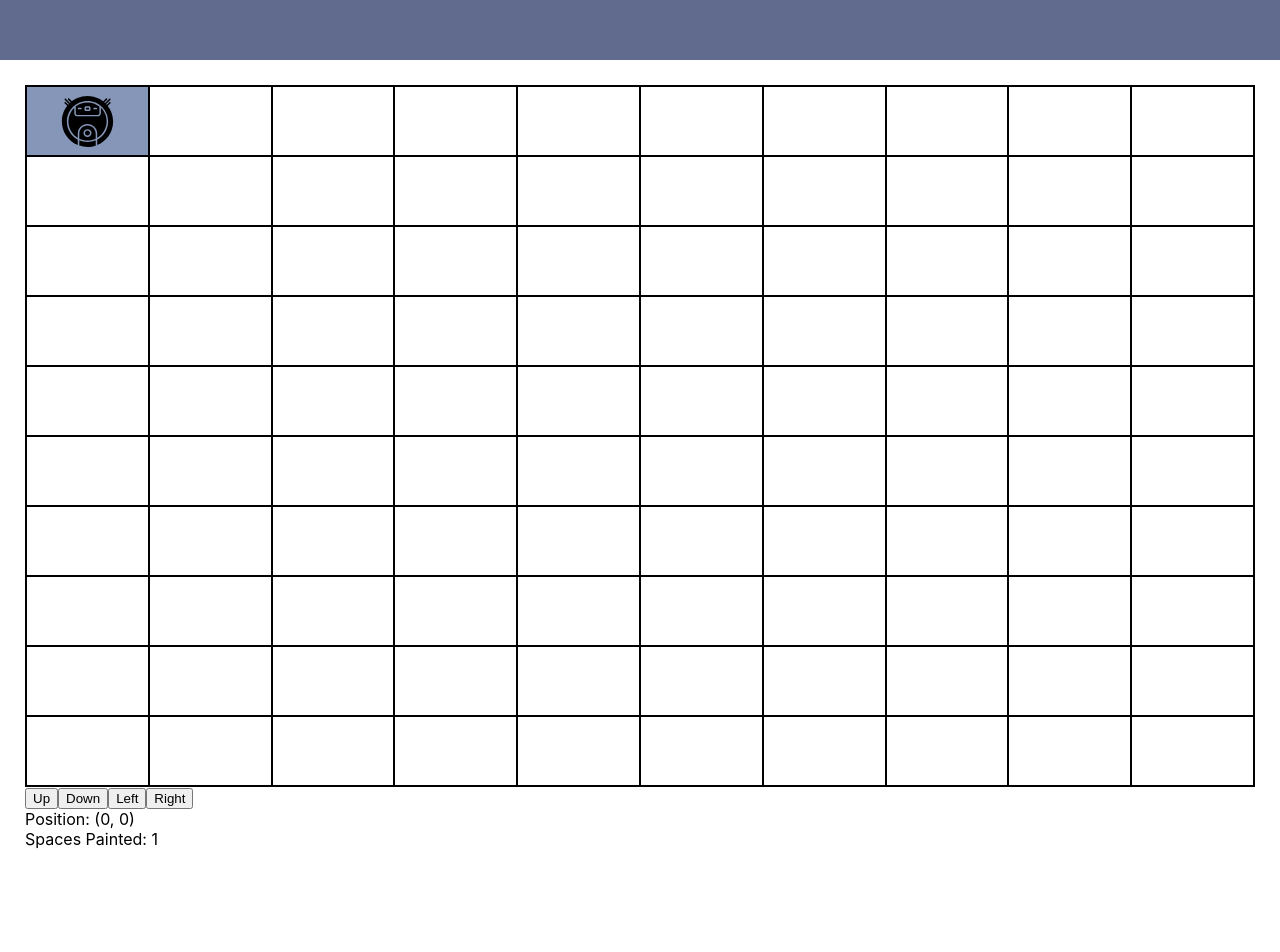
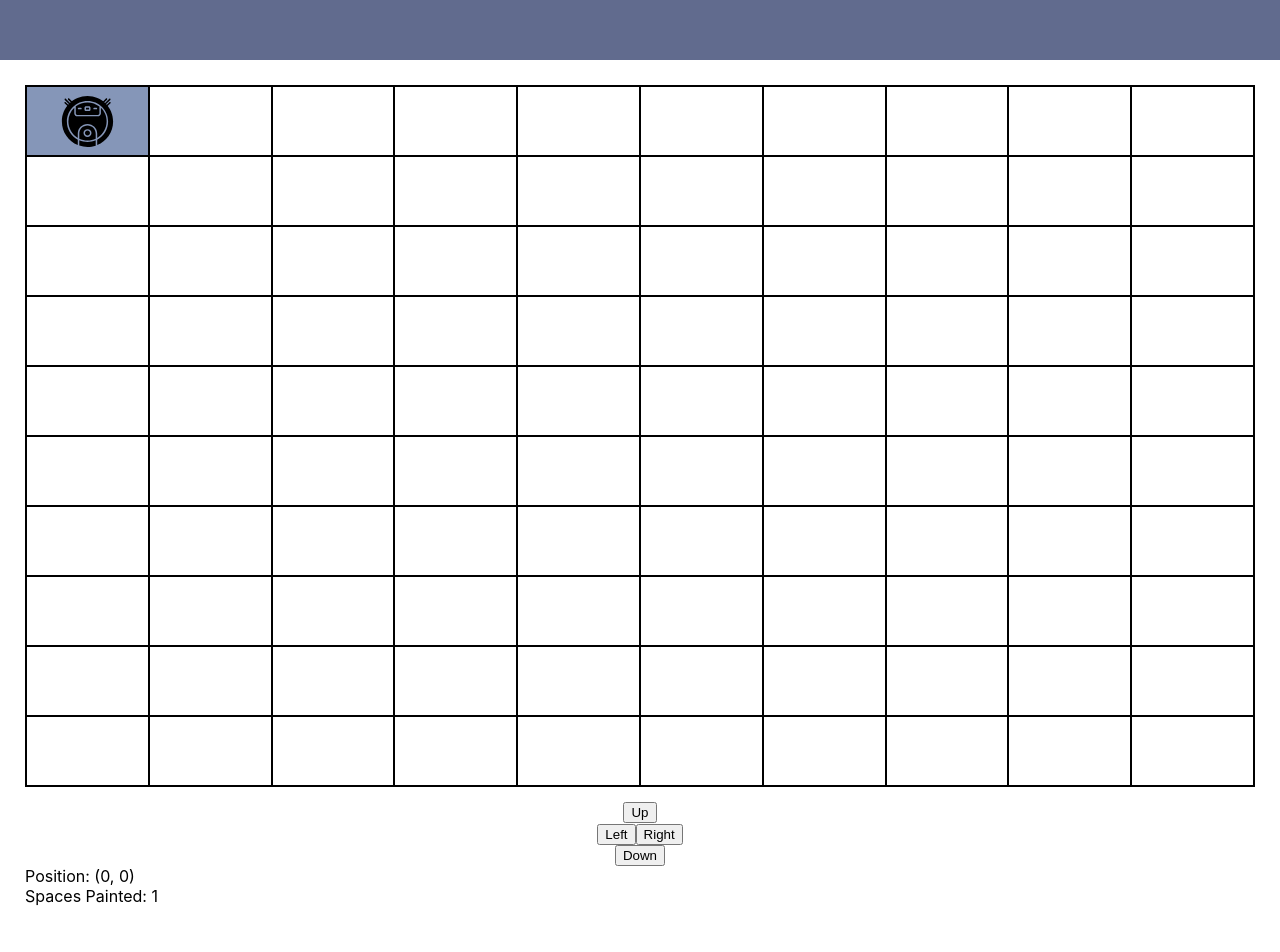
Before and after one commit to Paleczny/robot-painter, a React (Vite) app: page / in a window 1280 px wide. Shown: the top 952 px of the page. Built offline with nearby package versions, Linux system fonts and the light colour scheme.

Commit message:
refactor/customHook - use custom hook on home page instead of robot logic

```diff
--- a/src/components/Grid/Grid.tsx
+++ b/src/components/Grid/Grid.tsx
@@ -4,8 +4,8 @@ interface GridProps{
     grid: [][],
     robotPosition: {x: number,y: number}
 }
+
 const Grid = ({grid, robotPosition}:GridProps) => {
-
     return (
         <div className="grid">
             {grid.map((row: [], rowIndex: number ) => (
@@ -17,7 +17,7 @@ const Grid = ({grid, robotPosition}:GridProps) => {
                             key={colIndex}
                             className={`cell ${col ? 'painted' : ''}`}
                         >
-                            { showRobotInCell && <img className='robot-img' src={Vacuum}/>}
+                            { showRobotInCell && <img alt="" className='robot-img' src={Vacuum}/>}
                         </div>
                     )})}
                 </div>
--- a/src/components/Layout/Layout.scss
+++ b/src/components/Layout/Layout.scss
@@ -9,15 +9,3 @@ main {
   flex: 1;
   padding: 25px
 }
-
-.light-theme {
-  background-color: white;
-  text-transform: capitalize;
-  color: black;
-}
-
-.dark-theme {
-  background-color: gray;
-  text-transform: capitalize;
-  color: white;
-}
--- a/src/components/RobotController.tsx
+++ /dev/null
@@ -1,46 +0,0 @@
-import {useEffect} from 'react';
-
-interface RobotControllerProps {
-    onMove: (x: number, y: number) => void;
-    position: { x: number, y: number }
-}
-
-const RobotController = ({onMove, position}: RobotControllerProps) => {
-
-    useEffect(() => {
-        onMove(position.x, position.y);
-    }, []);
-
-    const move = (direction: string): void => {
-
-        switch (direction) {
-            case 'up':
-                position.x = position.x > 0 ? position.x - 1 : position.x;
-                break;
-            case 'down':
-                position.x = position.x < 9 ? position.x + 1 : position.x;
-                break;
-            case 'left':
-                position.y = position.y > 0 ? position.y - 1 : position.y;
-                break;
-            case 'right':
-                position.y = position.y < 9 ? position.y + 1 : position.y;
-                break;
-
-            default:
-                break;
-        }
-        onMove(position.x, position.y)
-    };
-
-    return (
-        <div>
-            <button onClick={() => move('up')}>Up</button>
-            <button onClick={() => move('down')}>Down</button>
-            <button onClick={() => move('left')}>Left</button>
-            <button onClick={() => move('right')}>Right</button>
-        </div>
-    );
-};
-
-export default RobotController;
--- /dev/null
+++ b/src/components/RobotController/RobotController.scss
@@ -0,0 +1,8 @@
+@import "/src/scss/Robot-painter-root.scss";
+
+.controller-container{
+  display: flex;
+  flex-direction: column;
+  align-items: center;
+  margin-top: 15px;
+}
--- /dev/null
+++ b/src/components/RobotController/RobotController.tsx
@@ -0,0 +1,21 @@
+import "./RobotController.scss"
+
+interface RobotControllerProps {
+    onMove: (direction: string) => void;
+}
+
+const RobotController = ({onMove}: RobotControllerProps) => {
+
+    return (
+        <div className="controller-container">
+            <button onClick={() => onMove('up')}>Up</button>
+            <div>
+                <button onClick={() => onMove('left')}>Left</button>
+                <button onClick={() => onMove('right')}>Right</button>
+            </div>
+            <button onClick={() => onMove('down')}>Down</button>
+        </div>
+    );
+};
+
+export default RobotController;
--- /dev/null
+++ b/src/hooks/useRobotPainter.tsx
@@ -0,0 +1,59 @@
+import {useCallback, useEffect, useState} from "react";
+
+const createGrid = (gridSize: number) => Array(gridSize).fill(Array(gridSize).fill(false));
+
+export default function useRobotPainter(gridSize = 10) {
+    const [robotPosition, setRobotPosition] = useState({x: 0, y: 0});
+    const [grid, setGrid] = useState(createGrid(gridSize));
+    const [spacesPainted, setSpacesPainted] = useState<string[]>([]);
+
+    useEffect(() => {
+        moveRobot('');
+    }, [])
+
+    const paintCell = useCallback((x: number, y: number): void => {
+        setGrid((prevGrid) => {
+            const newGrid = [...prevGrid];
+            newGrid[y] = [...newGrid[y]];
+            newGrid[y][x] = true;
+            return newGrid;
+        });
+    }, []);
+
+    const moveRobot = useCallback((direction: string): void => {
+        setRobotPosition(prevPosition => {
+            let {x, y} = prevPosition;
+            switch (direction) {
+                case 'up':
+                    x = robotPosition.x > 0 ? robotPosition.x - 1 : robotPosition.x;
+                    break;
+                case 'down':
+                    x = robotPosition.x < 9 ? robotPosition.x + 1 : robotPosition.x;
+                    break;
+                case 'left':
+                    y = robotPosition.y > 0 ? robotPosition.y - 1 : robotPosition.y;
+                    break;
+                case 'right':
+                    y = robotPosition.y < 9 ? robotPosition.y + 1 : robotPosition.y;
+                    break;
+
+                default:
+                    break;
+            }
+
+            paintCell(x, y)
+            setSpacesPainted((prev) => [...prev, `${x},${y}`]);
+
+            return {x, y}
+        })
+
+    }, [grid, paintCell]);
+
+
+    return {
+        robotPosition,
+        spacesPainted,
+        grid,
+        moveRobot
+    };
+}
--- a/src/pages/Home/Home.tsx
+++ b/src/pages/Home/Home.tsx
@@ -1,60 +1,15 @@
 import './Home.css'
 import Grid from "../../components/Grid/Grid.tsx";
-import RobotController from "../../components/RobotController.tsx";
-import React, {useCallback, useEffect, useState} from "react";
+import RobotController from "../../components/RobotController/RobotController.tsx";
+import useRobotPainter from "../../hooks/useRobotPainter.tsx";
 
 function Home() {
-    const gridSize = 10;
-    const initialGrid = Array(gridSize).fill(Array(gridSize).fill(false));
-    const [robotPosition, setRobotPosition] = useState({x: 0, y: 0});
-    const [grid, setGrid] = useState(initialGrid);
-    const [spacesPainted, setSpacesPainted] = useState<string[]>([]);
-
-    useEffect(() => {
-        setSpacesPainted((prev) => [...prev, `${robotPosition.x},${robotPosition.y}`]);
-    }, [robotPosition]);
-
-    const paintCell = useCallback((x: number, y: number): void => {
-        setGrid((prevGrid) => {
-            const newGrid = [...prevGrid];
-            newGrid[y] = [...newGrid[y]];
-            newGrid[y][x] = true;
-            return newGrid;
-        });
-    }, []);
-
-    const handleRobotMove = useCallback((x: number, y: number): void => {
-        setRobotPosition({x, y});
-        paintCell(x, y);
-    }, [paintCell]);
-
-    const handleKeyDown = (event: React.KeyboardEvent<HTMLDivElement>) => {
-        let newX = robotPosition.x
-        let newY = robotPosition.y;
-
-        switch (event.code) {
-            case 'ArrowUp':
-                newX = robotPosition.x > 0 ? robotPosition.x - 1 : robotPosition.x;
-                break;
-            case 'ArrowDown':
-                newX = robotPosition.x < 9 ? robotPosition.x + 1 : robotPosition.x;
-                break;
-            case 'ArrowLeft':
-                newY = robotPosition.y > 0 ? robotPosition.y - 1 : robotPosition.y;
-                break;
-            case 'ArrowRight':
-                newY = robotPosition.y < 9 ? robotPosition.y + 1 : robotPosition.y;
-                break;
-            default:
-                break;
-        }
-        handleRobotMove(newX, newY)
-    }
+    const { robotPosition,grid,spacesPainted,  moveRobot} = useRobotPainter(10);
 
     return (
-        <div className="home-container" tabIndex={0} onKeyDown={(e) => handleKeyDown(e)}>
+        <div className="home-container" tabIndex={0} onKeyDown={(e) => moveRobot(e.key.replace("Arrow",'').toLowerCase())}>
             <Grid grid={grid} robotPosition={robotPosition}/>
-            <RobotController position={robotPosition} onMove={handleRobotMove}/>
+            <RobotController onMove={moveRobot}/>
             <div>Position: ({robotPosition.x}, {robotPosition.y})</div>
             <div>Spaces Painted: {new Set(spacesPainted).size}</div>
         </div>
```
